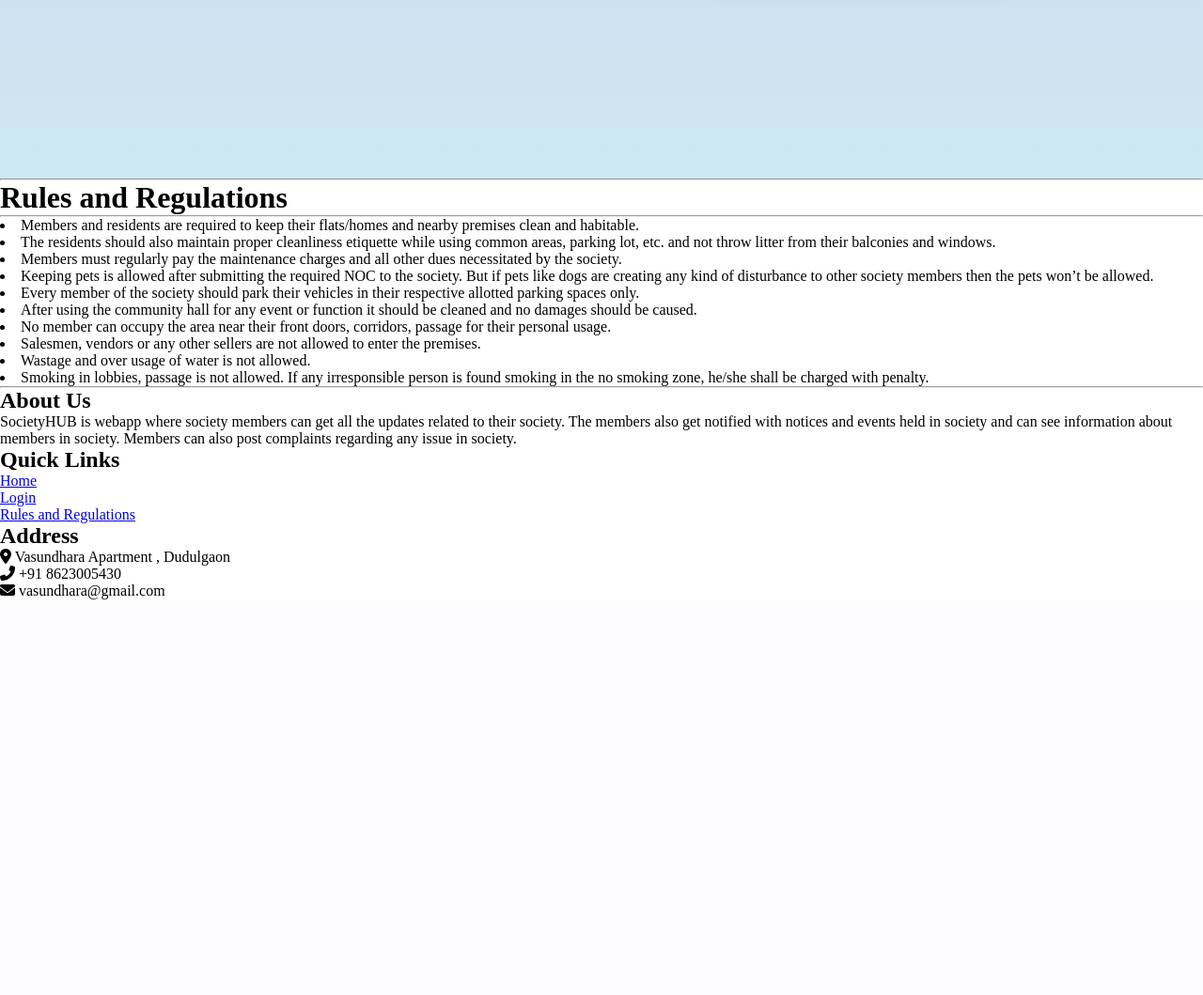
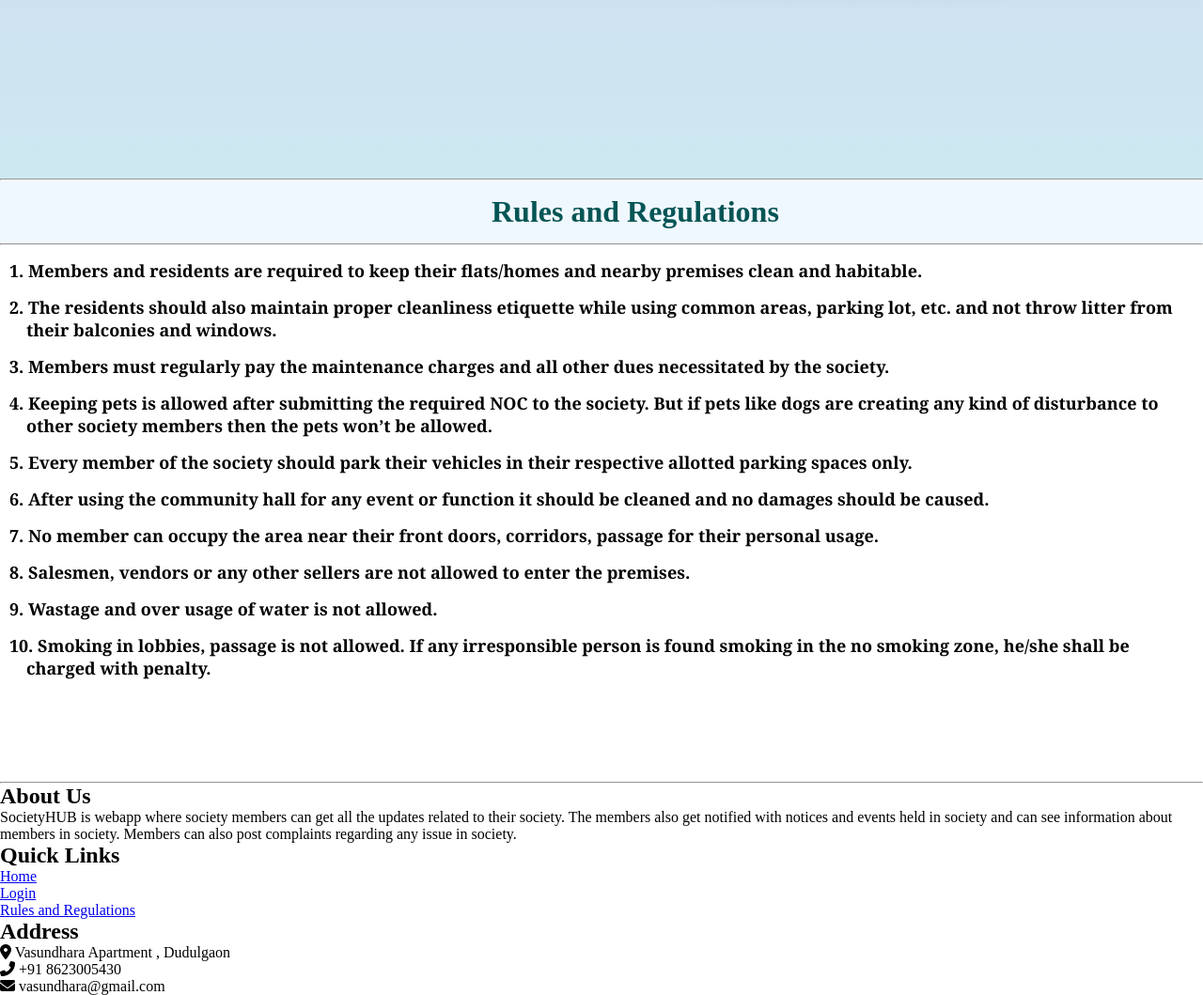
Before and after one commit to avishkar-004/dbms-project-using-php-society-management-system, a PHP site: page /login.html in a window 1280 px wide. Shown: the part 690-1749 px from the top of the page at 94% size. Before the commit the page ends 1328 px from the top, so only its background shows below. Run offline with PHP 8.4, Linux system fonts and the light colour scheme; some libraries are stand-ins or nearby versions.

Commit message:
style: add rules and regulations section CSS

```diff
--- a/style1.css
+++ b/style1.css
@@ -184,3 +184,28 @@ form a{
 .btn-losi:hover{
     background: rgb(109, 159, 201);
 }
+#rules {
+    height: 80vh;
+    width: 100%;
+    background-size:cover;
+    box-sizing: border-box;
+    overflow-x: hidden;
+    position:relative;
+}
+#rules h1{
+    padding-top: 15px;
+    padding-bottom: 15px;
+    padding-left: 523px;
+    color: rgb(5, 85, 85);
+    background-color: aliceblue;
+}
+#rules li{
+    list-style:number;
+    list-style-position:outside;
+    text-indent: -1em;
+    font-family: Cambria, Cochin, Georgia, Times, 'Times New Roman', serif;
+    font-weight: bold;
+    padding-top: 15px;
+    padding-left: 28px;
+    font-size: 18px;
+}
```
